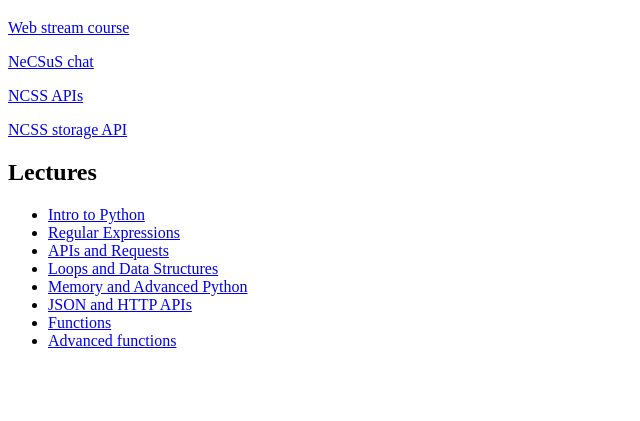
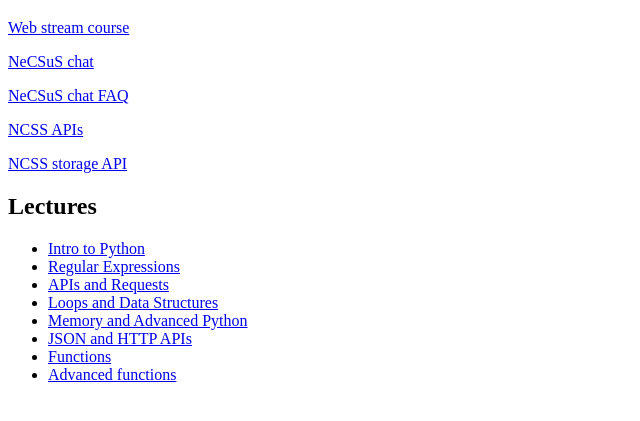
Before and after one commit to kennib/ncss.cloud, a plain HTML site: page index.html in a window 1280 px wide. Shown: the part 61-482 px from the top of the page, without its empty margins (0-640 px from the left). Drawn offline with Linux system fonts and the light colour scheme.

Commit message:
Added link to NeCSuS FAQ

```diff
--- a/index.html
+++ b/index.html
@@ -11,6 +11,9 @@
     </p>
     <p>
       <a href="https://chat.ncss.cloud">NeCSuS chat</a>
+    </p>
+    <p>
+      <a href="https://github.com/kennib/necsus#faq">NeCSuS chat FAQ</a>
     </p>
     <p>
       <a href="http://apis.ncss.cloud/docs/">NCSS APIs</a>
```
